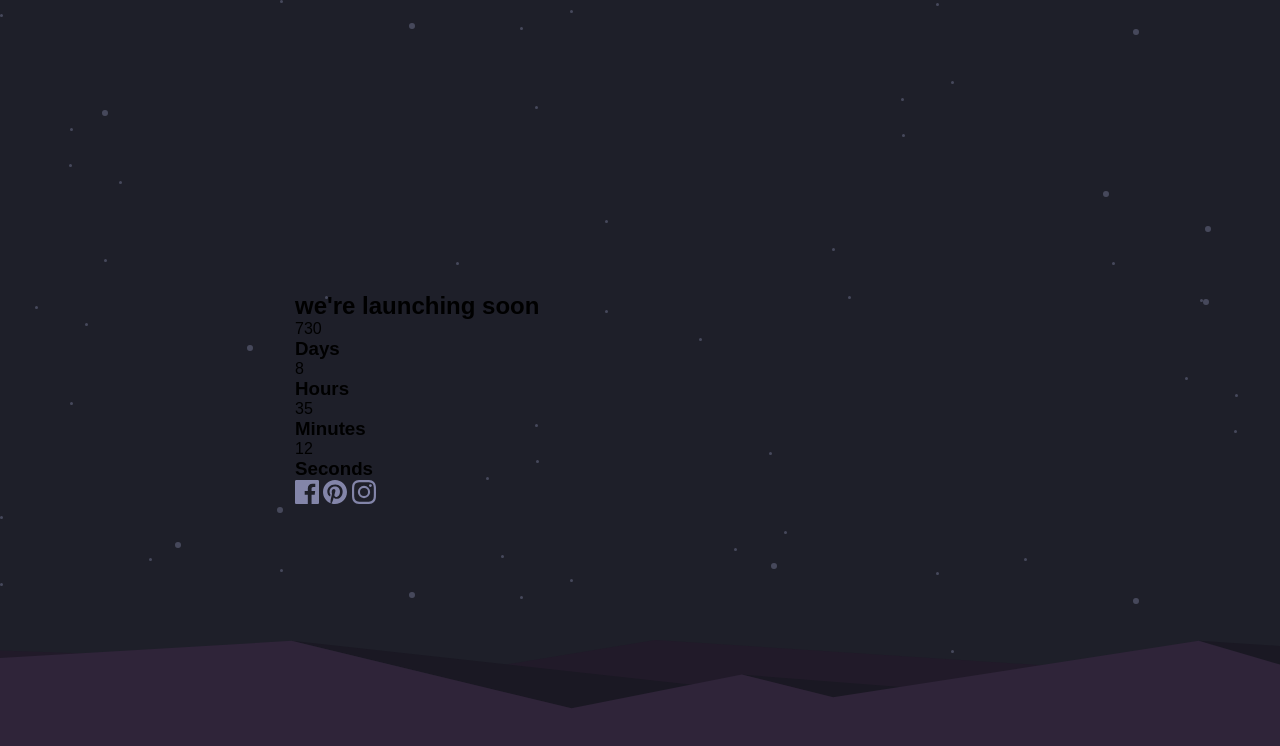
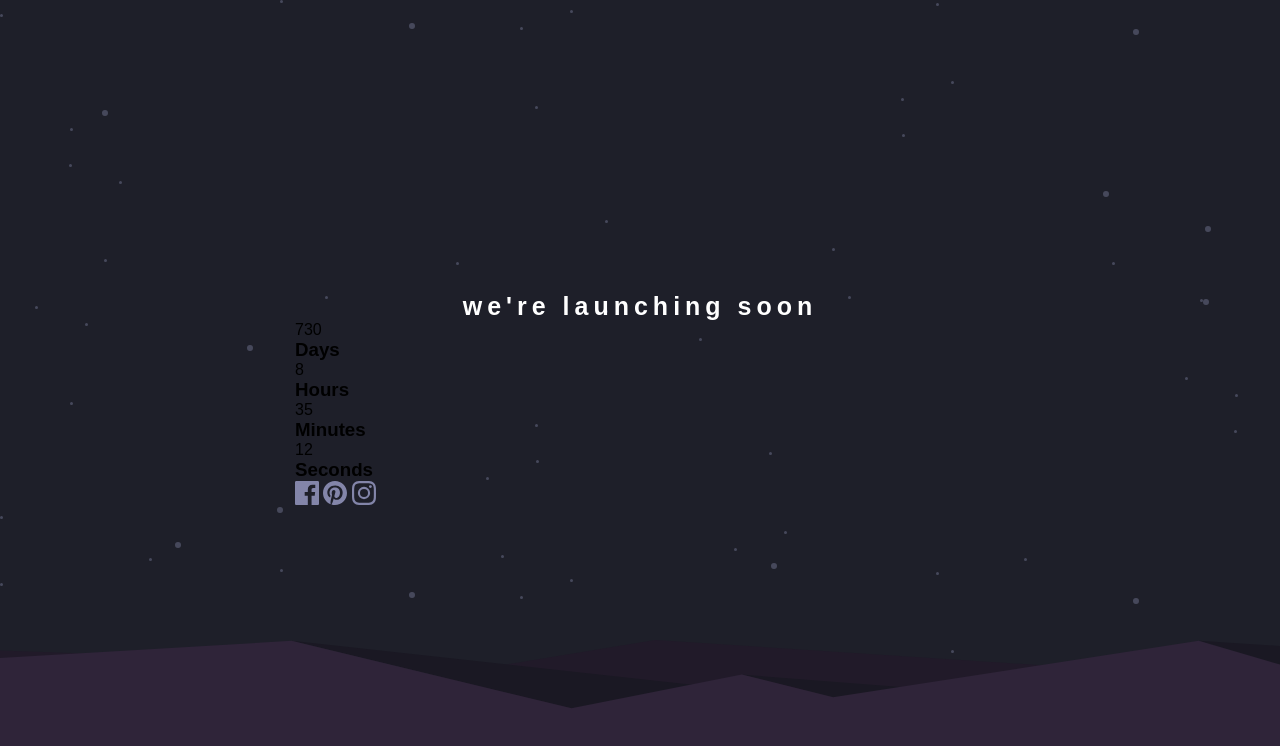
Before and after one commit to Marcraphael12/Launch-countdown-timer, a React (Create React App) app: page / in a window 1280 px wide. Shown: the top 746 px of the page. Built offline with nearby package versions, Linux system fonts and the light colour scheme.

Commit message:
App: define style for the title

```diff
--- a/src/App.scss
+++ b/src/App.scss
@@ -42,6 +42,16 @@ body {
         width: 90%;
         max-width: 690px;
         height: auto;
+
+        >h2 {
+          width: 100%;
+          height: auto;
+          color: $White;
+          font-size: 25PX;
+          font-weight: 700;
+          text-align: center;
+          letter-spacing: 5px;
+        }
       }
     }
   }
```
